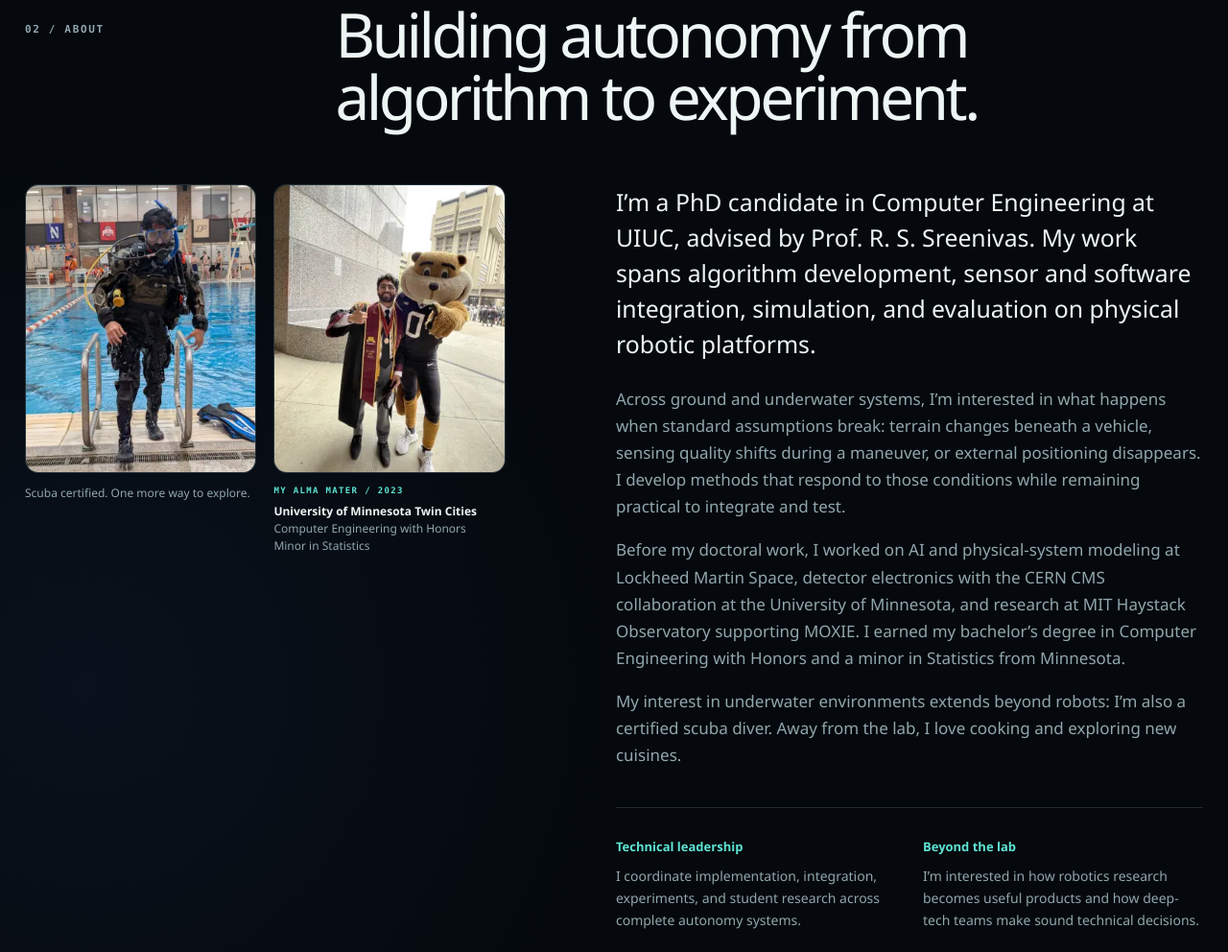
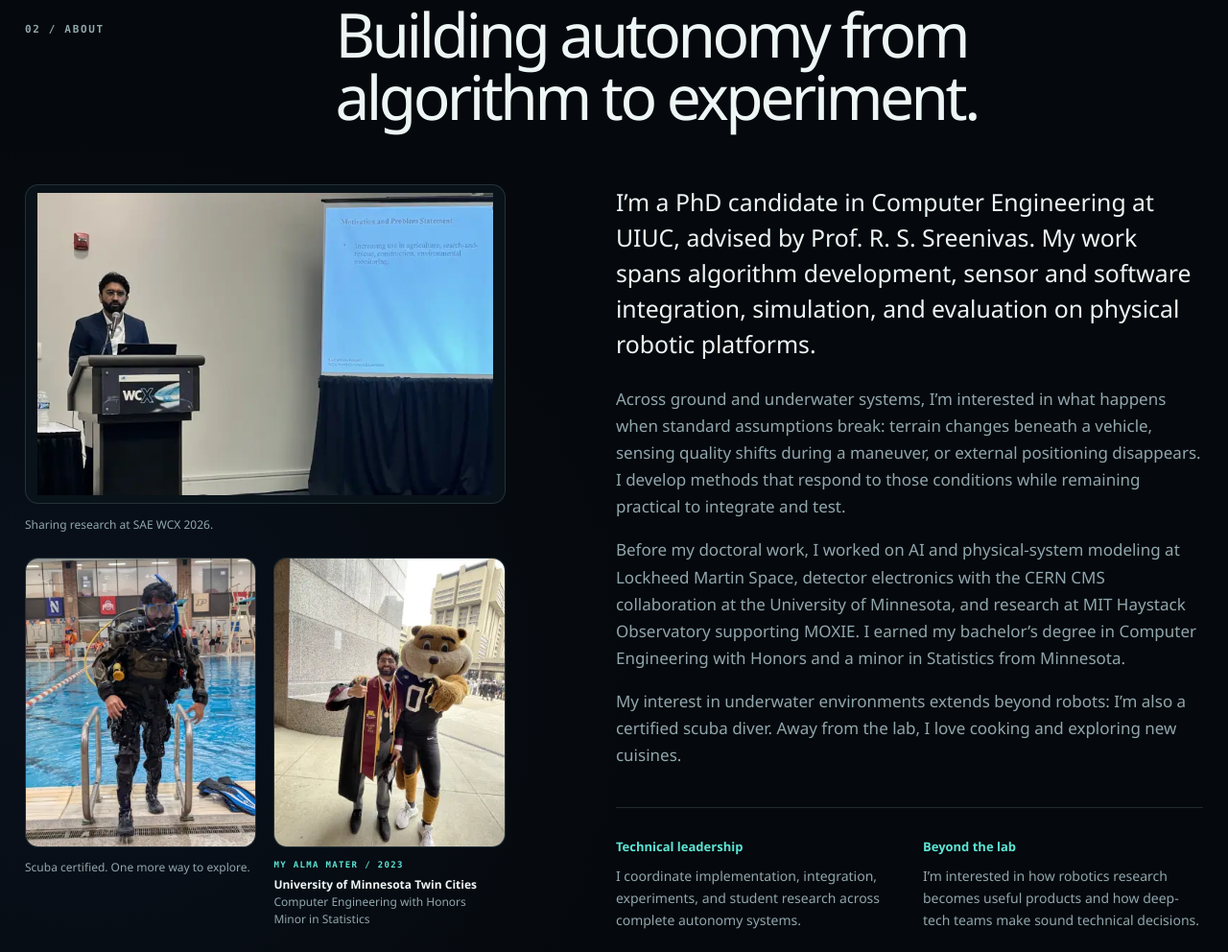
Before and after one commit to akshayn3/akshayn3.github.io, a plain HTML site: page public/index.html in a window 1280 px wide. Shown: the part 2886-3878 px from the top of the page at 96% size. Drawn offline with Linux system fonts and the light colour scheme.

Commit message:
Restore the original About presentation photo

```diff
--- a/public/index.html
+++ b/public/index.html
@@ -146,6 +146,10 @@
         <div class="section-heading" data-reveal><p class="eyebrow">02 / About</p><div><h2>Building autonomy from algorithm to experiment.</h2></div></div>
         <div class="about-grid">
           <div class="about-visuals">
+            <figure class="about-presentation" data-reveal>
+              <a href="assets/optimized/wcx-presentation-1280.webp" data-gallery data-title="Sharing the research" data-subtitle="Presenting off-road planning research at SAE WCX 2026"><img src="assets/optimized/wcx-presentation-640.webp" alt="Akshay Naik presenting off-road planning research at SAE WCX" width="1800" height="1193" loading="lazy" srcset="assets/optimized/wcx-presentation-320.webp 320w, assets/optimized/wcx-presentation-640.webp 640w, assets/optimized/wcx-presentation-1280.webp 1280w" decoding="async" sizes="(max-width: 572px) calc(100vw - 46px), (max-width: 940px) 504px, 480px"></a>
+              <figcaption>Sharing research at SAE WCX 2026.</figcaption>
+            </figure>
             <div class="about-gallery">
               <figure class="about-moment about-scuba" data-reveal>
                 <a href="assets/optimized/scuba-certified-1280.webp" data-gallery data-title="Scuba certified" data-subtitle="Akshay Naik / Personal photograph"><img src="assets/optimized/scuba-certified-640.webp" alt="Akshay Naik in scuba gear at the pool during his scuba certification" width="1355" height="1800" loading="lazy" srcset="assets/optimized/scuba-certified-320.webp 320w, assets/optimized/scuba-certified-640.webp 640w, assets/optimized/scuba-certified-1280.webp 1280w" decoding="async" sizes="(max-width: 550px) calc((100vw - 48px) / 2), 251px"></a>
```
